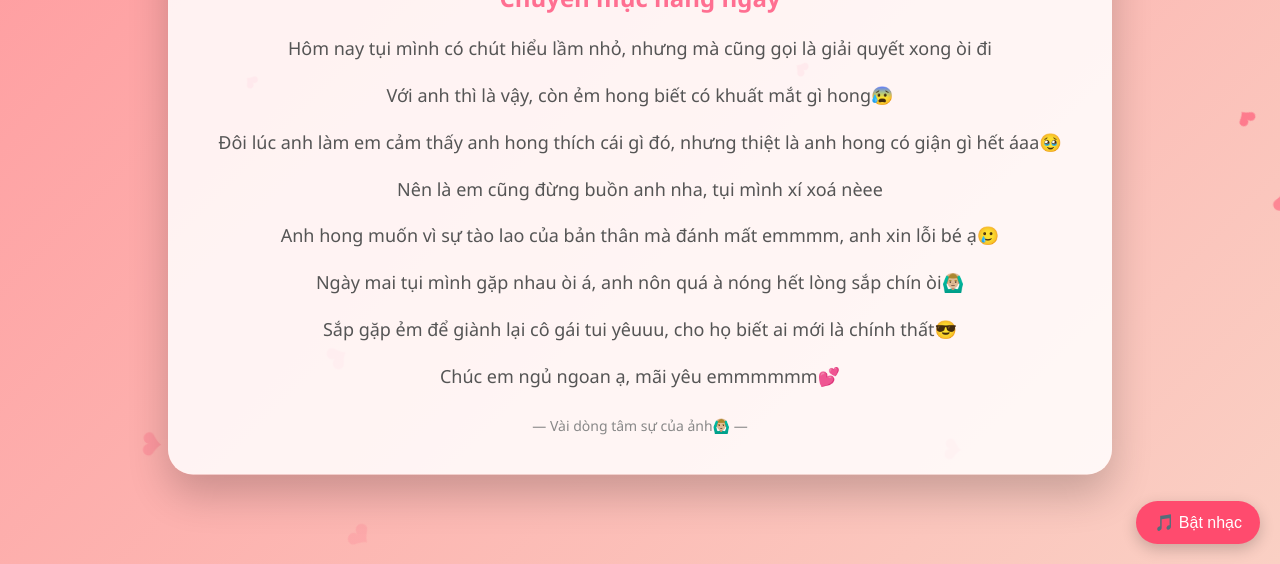
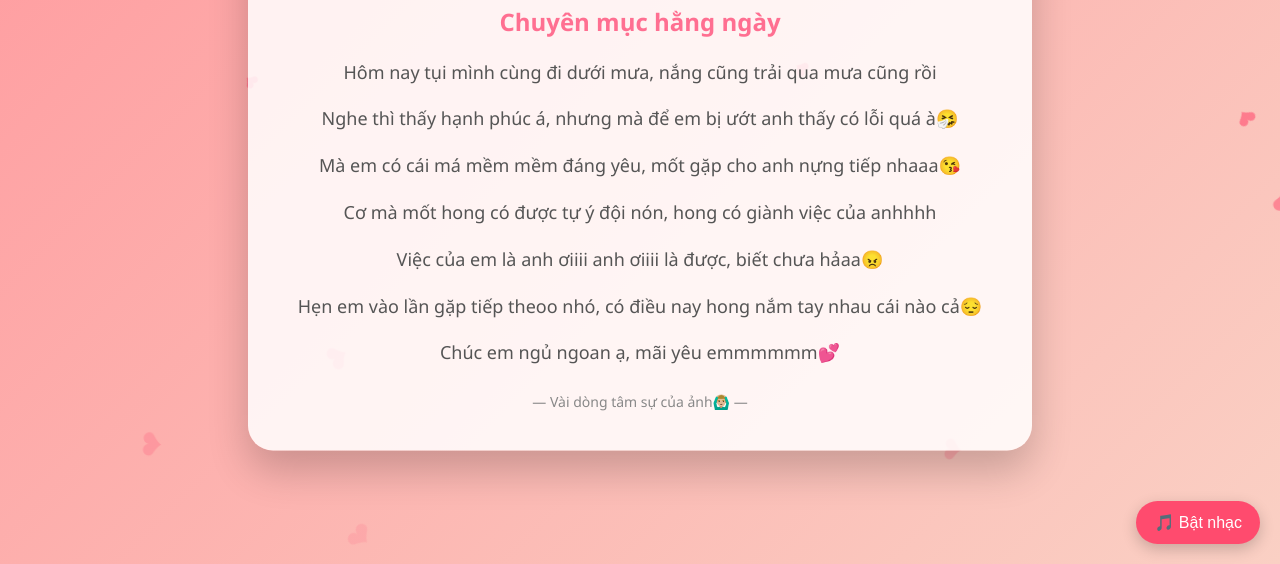
Before and after one commit to ChiPiMinh/nhu, a plain HTML site: page index.html in a window 1280 px wide. Shown: the part 236-800 px from the top of the page. Drawn offline with Linux system fonts and the light colour scheme.

Commit message:
Update index.html

```diff
--- a/index.html
+++ b/index.html
@@ -93,13 +93,12 @@
     <div class="card">
         <h1>💖 Đăng Như 💖</h1>
         <h2>Chuyên mục hằng ngày</h2>
-        <p>Hôm nay tụi mình có chút hiểu lầm nhỏ, nhưng mà cũng gọi là giải quyết xong òi đi
-        <p>Với anh thì là vậy, còn ẻm hong biết có khuất mắt gì hong😰</p>
-        <p>Đôi lúc anh làm em cảm thấy anh hong thích cái gì đó, nhưng thiệt là anh hong có giận gì hết áaa🥹</p>
-        <p>Nên là em cũng đừng buồn anh nha, tụi mình xí xoá nèee</p>
-        <p>Anh hong muốn vì sự tào lao của bản thân mà đánh mất emmmm, anh xin lỗi bé ạ🥲</p>
-        <p>Ngày mai tụi mình gặp nhau òi á, anh nôn quá à nóng hết lòng sắp chín òi🙆🏼‍♂️</p>
-        <p>Sắp gặp ẻm để giành lại cô gái tui yêuuu, cho họ biết ai mới là chính thất😎</p>
+        <p>Hôm nay tụi mình cùng đi dưới mưa, nắng cũng trải qua mưa cũng rồi
+        <p>Nghe thì thấy hạnh phúc á, nhưng mà để em bị ướt anh thấy có lỗi quá à🤧</p>
+        <p>Mà em có cái má mềm mềm đáng yêu, mốt gặp cho anh nựng tiếp nhaaa😘</p>
+        <p>Cơ mà mốt hong có được tự ý đội nón, hong có giành việc của anhhhh</p>
+        <p>Việc của em là anh ơiiii anh ơiiii là được, biết chưa hảaa😠</p>
+        <p>Hẹn em vào lần gặp tiếp theoo nhó, có điều nay hong nắm tay nhau cái nào cả😔</p>
         <p>Chúc em ngủ ngoan ạ, mãi yêu emmmmmm💕<br></p>
         <div class="footer">— Vài dòng tâm sự của ảnh🙆🏼‍♂️ —</div>
     </div>
```
